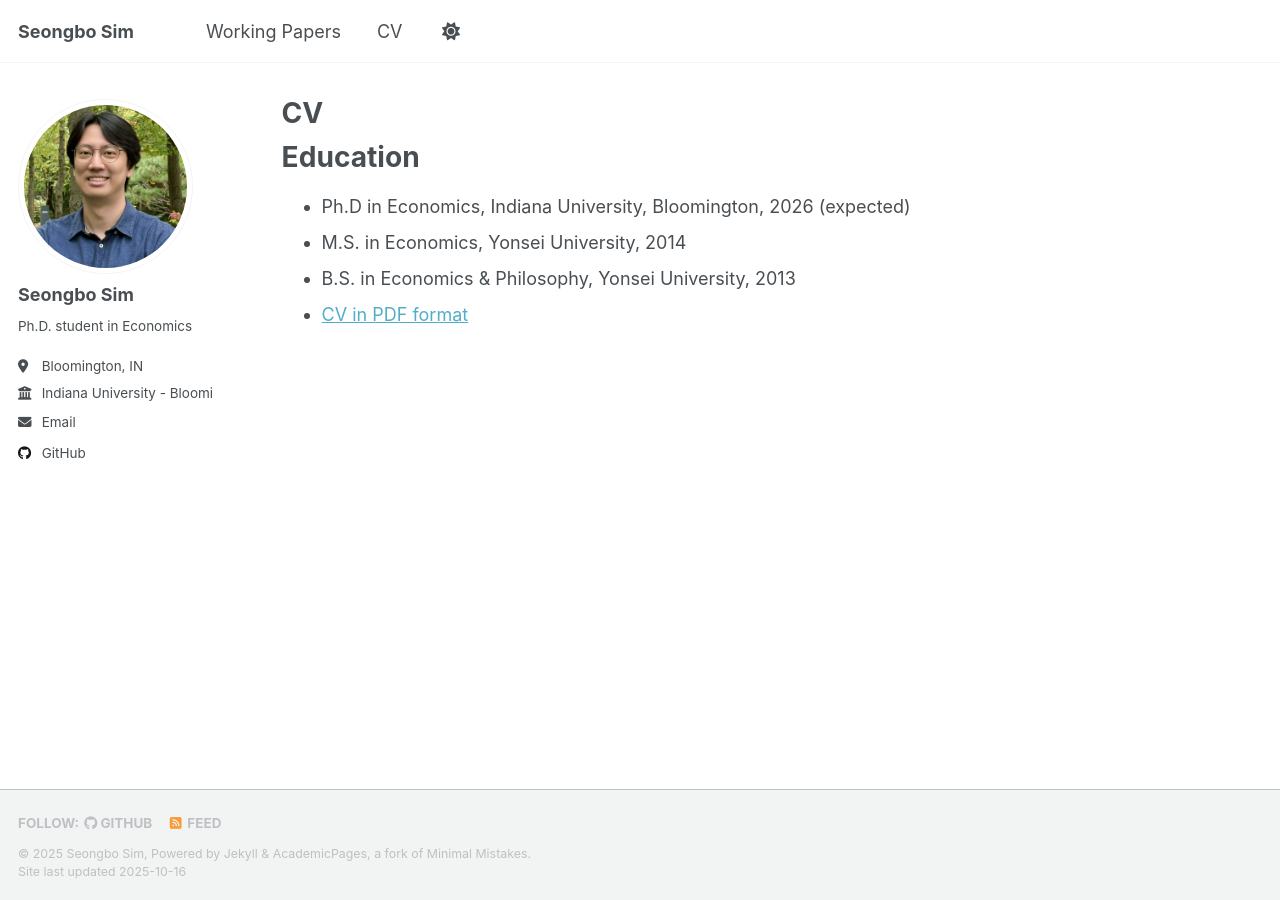
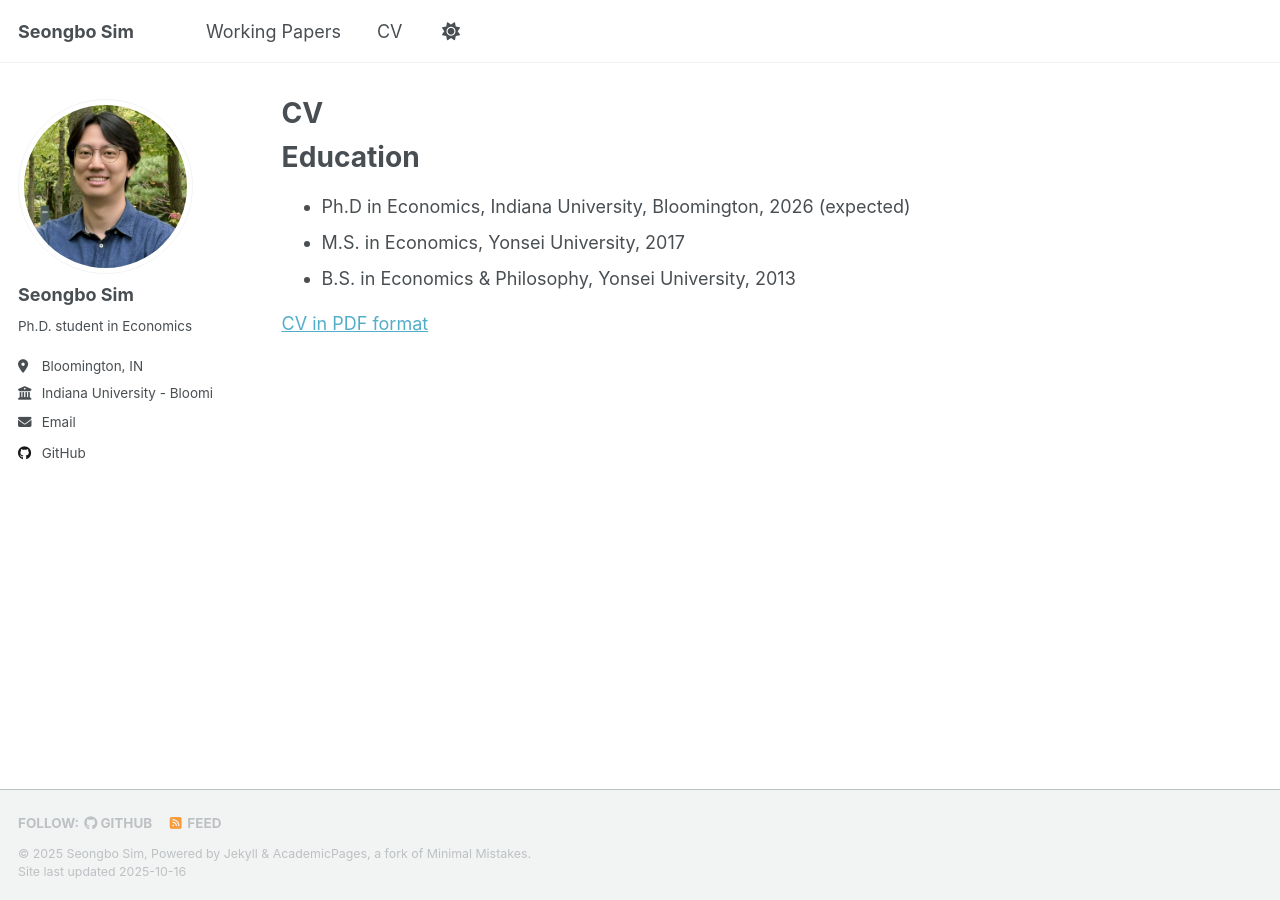
Before and after one commit to simseo520/simseo520.github.io, a Jekyll site: the page built from _pages/cv.md, in a window 1280 px wide. Built offline with Jekyll 4.4.1, drawn with Linux system fonts in a browser that asks for light colours; a script that is not in the unit is left out.

Commit message:
2025_10_16_6th

```diff
--- a/_pages/cv.md
+++ b/_pages/cv.md
@@ -12,6 +12,7 @@ redirect_from:
 Education
 ======
 * Ph.D in Economics, Indiana University, Bloomington, 2026 (expected)
-* M.S. in Economics, Yonsei University, 2014
+* M.S. in Economics, Yonsei University, 2017
 * B.S. in Economics & Philosophy, Yonsei University, 2013
-* <a href="https://github.com/simseo520/simseo520.github.io/master/files/cv_sbsim.pdf">CV in PDF format</a>
+
+<a href="https://github.com/simseo520/simseo520.github.io/master/files/cv_sbsim.pdf">CV in PDF format</a>
```
Also changed, not shown: 1 other file.
